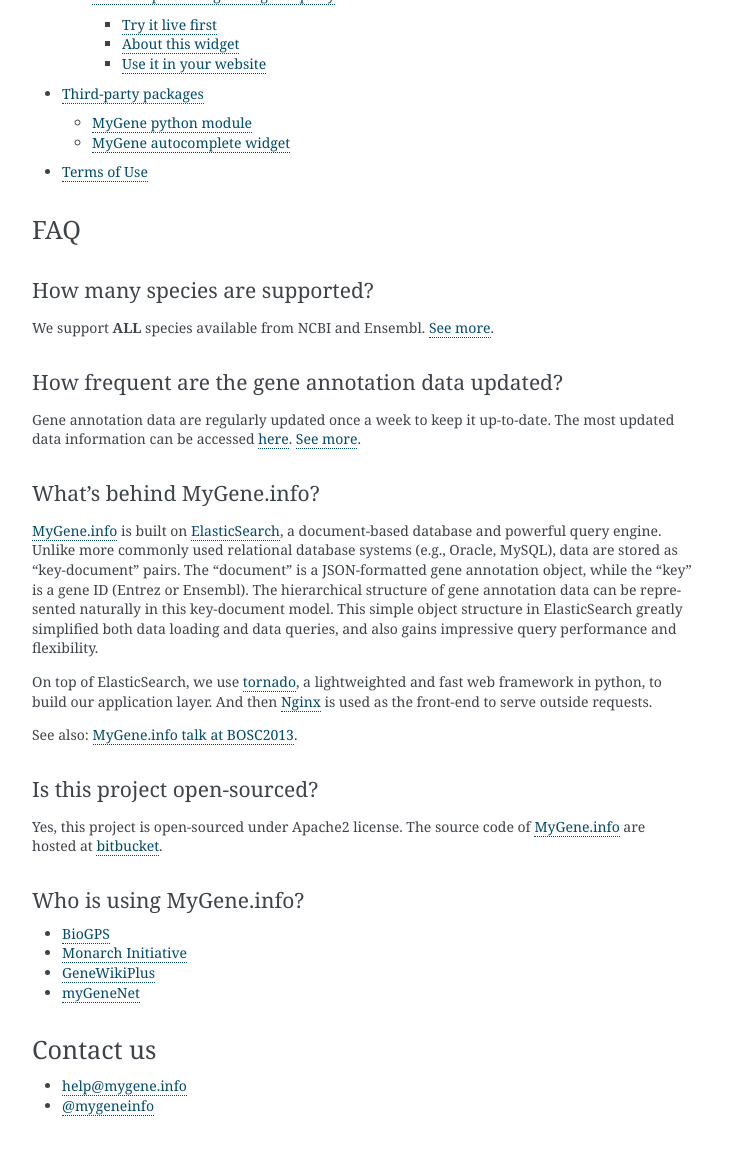
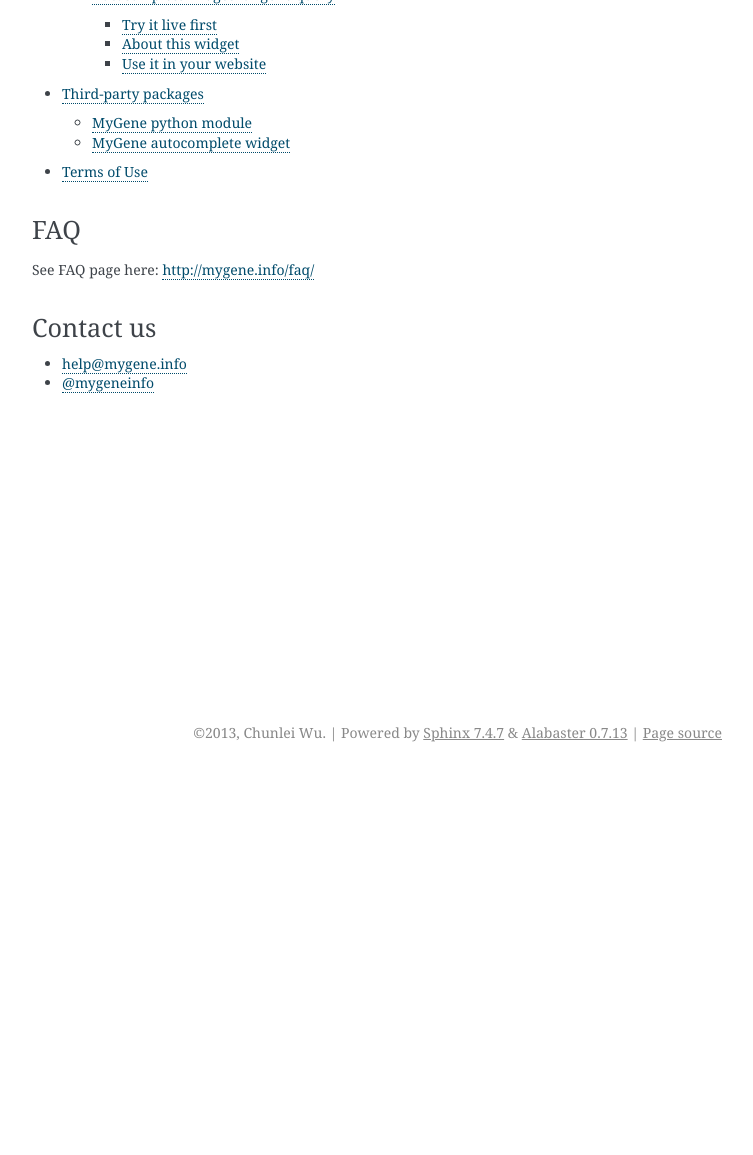
Before and after one commit to biothings/mygene.info, a Sphinx documentation site: the page built from docs/index.rst, in a window 1280 px wide and 1400 px high, scrolled down 2991 px. Shown: the top 1155 px of the window, without its empty margins (388-1141 px from the left). Built offline with Sphinx 7.4.7, drawn with Linux system fonts in a browser that asks for light colours; comment, search, counter and statistics services are not loaded; after the commit the page ends 3763 px from its top, so only the background shows below that; some of the changed text lies outside the part shown.

Commit message:
removed FAQ section.

```diff
--- a/docs/index.rst
+++ b/docs/index.rst
@@ -74,40 +74,7 @@
 FAQ
 -------
 
-How many species are supported?
-^^^^^^^^^^^^^^^^^^^^^^^^^^^^^^^
-
-We support **ALL** species available from NCBI and Ensembl. `See more <doc/data.html#species>`_.
-
-How frequent are the gene annotation data updated?
-^^^^^^^^^^^^^^^^^^^^^^^^^^^^^^^^^^^^^^^^^^^^^^^^^^^^^
-
-Gene annotation data are regularly updated once a week to keep it up-to-date. The most updated data information can be accessed `here <http://mygene.info/v2/metadata>`_. `See more <doc/data.html#data-sources>`_.
-
-
-What's behind MyGene.info?
-^^^^^^^^^^^^^^^^^^^^^^^^^^
-
-`MyGene.info <http://mygene.info>`_ is built on `ElasticSearch <http://www.elasticsearch.org>`_, a document-based database and powerful query engine. Unlike more commonly used relational database systems (e.g., Oracle, MySQL), data are stored as "key-document" pairs. The "document" is a JSON-formatted gene annotation object, while the "key" is a gene ID (Entrez or Ensembl). The hierarchical structure of gene annotation data can be represented naturally in this key-document model. This simple object structure in ElasticSearch greatly simplified both data loading and data queries, and also gains impressive query performance and flexibility.
-
-On top of ElasticSearch, we use `tornado <http://www.tornadoweb.org>`_, a lightweighted and fast web framework in python, to build our application layer. And then `Nginx <http://nginx.org>`_ is used as the front-end to serve outside requests.
-
-See also: `MyGene.info talk at BOSC2013 <http://www.slideshare.net/anewgene/bosc2013-my-geneinfo>`_.
-
-
-Is this project open-sourced?
-^^^^^^^^^^^^^^^^^^^^^^^^^^^^^
-
-Yes, this project is open-sourced under Apache2 license. The source code of `MyGene.info <http://mygene.info>`_ are hosted at `bitbucket <https://bitbucket.org/sulab/mygene.info/src>`_.
-
-
-Who is using MyGene.info?
-^^^^^^^^^^^^^^^^^^^^^^^^^
-
-* `BioGPS <http://biogps.org>`_
-* `Monarch Initiative <http://www.monarchinitiative.org>`_
-* `GeneWikiPlus <http://genewikiplus.org>`_
-* `myGeneNet <http://netbio.bgu.ac.il/mygenenet>`_
+See FAQ page here: http://mygene.info/faq/
 
 
 Contact us
```
